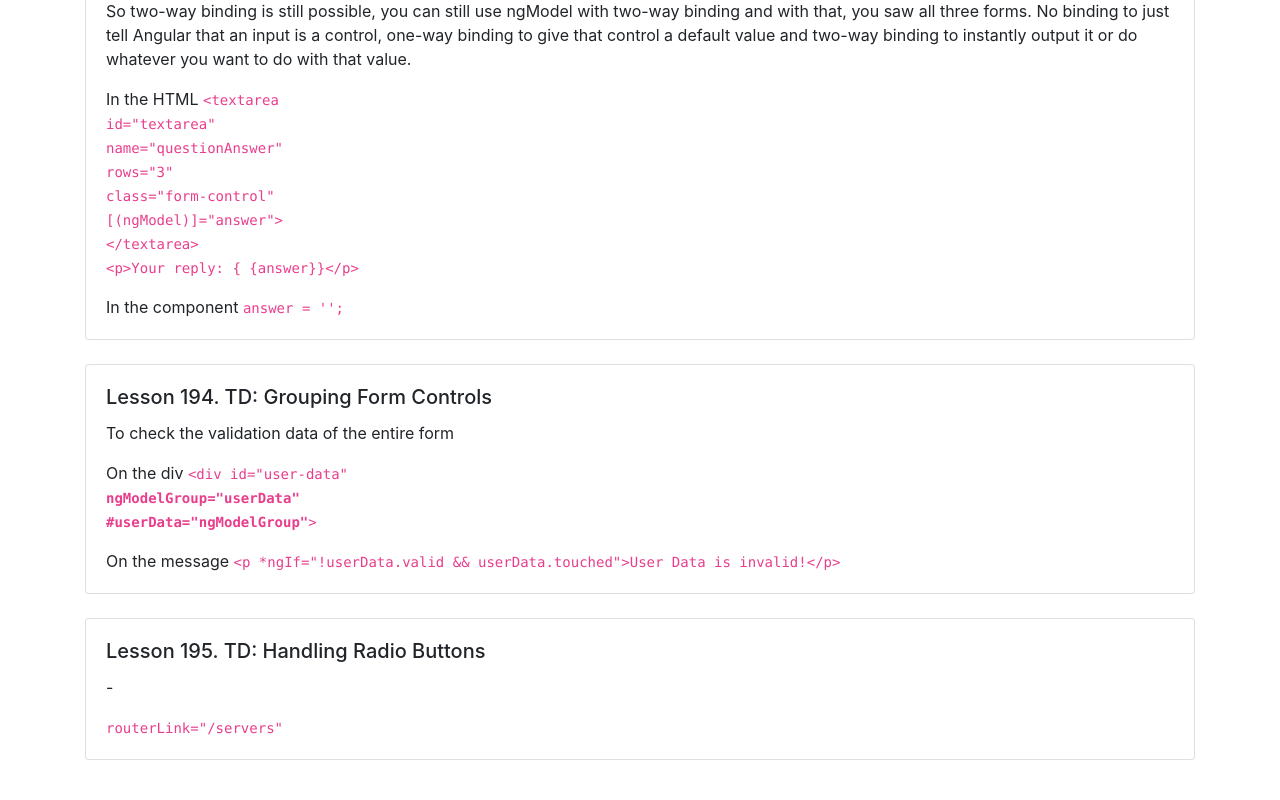
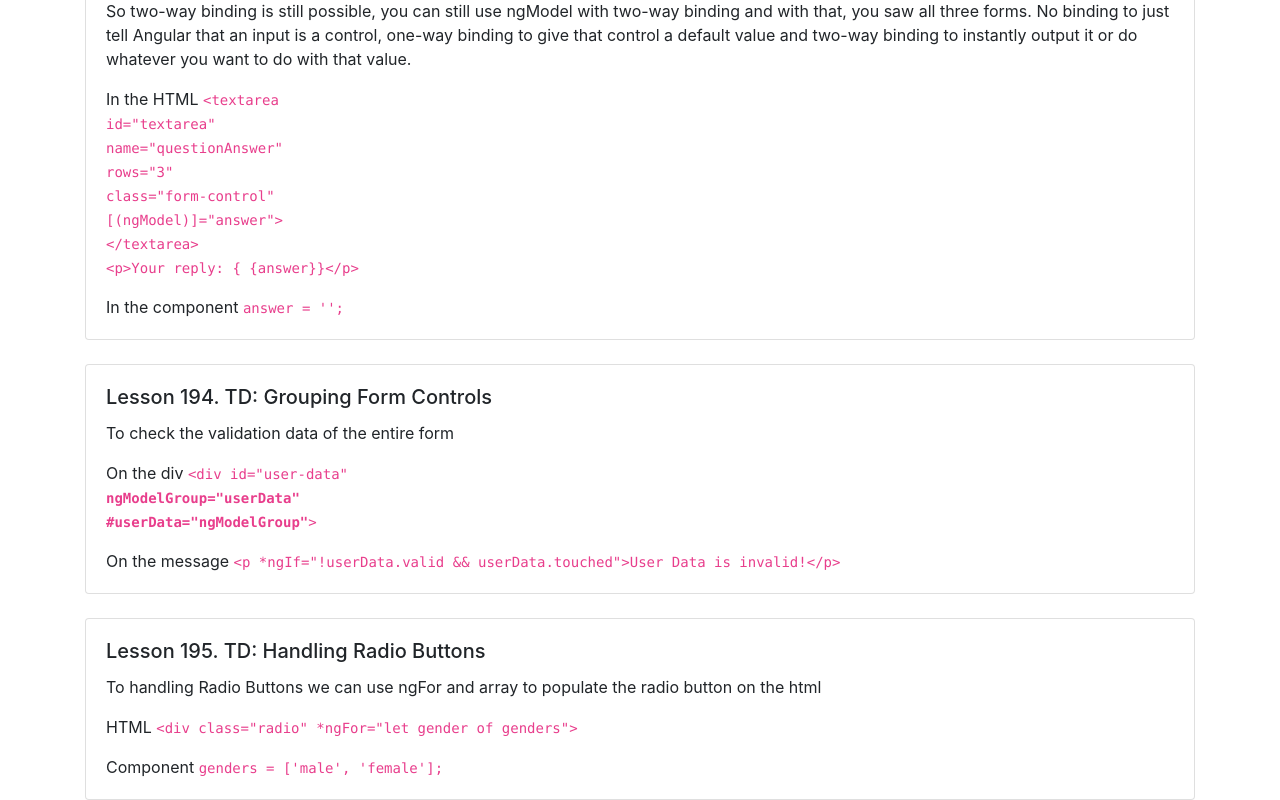
Before and after one commit to Sandro81/section15-Handling-forms-in-Angular-Apps, an Angular app: page / in a window 1280 px wide. Shown: the part 3888-4688 px from the top of the page. Before the commit the page ends 4648 px from the top, so only its background shows below. Built offline with nearby package versions, Linux system fonts and the light colour scheme.

Commit message:
section 15

```diff
--- a/src/app/app.component.html
+++ b/src/app/app.component.html
@@ -265,8 +265,9 @@
       <div class="card">
         <div class="card-body">
           <h5 class="card-title">Lesson 195. TD: Handling Radio Buttons </h5>
-          <p class="card-text"> - </p>
-          <p class="card-text"> <code>routerLink="/servers" </code></p>
+          <p class="card-text"> To handling Radio Buttons we can use ngFor and array to populate the radio button on the html </p>
+          <p class="card-text">HTML <code>&#60;div class="radio" *ngFor="let gender of genders"></code></p>
+          <p class="card-text">Component <code>  genders = ['male', 'female'];</code></p>
         </div>
       </div>
 
```
